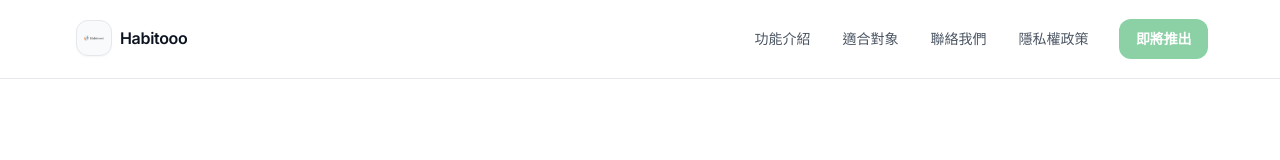
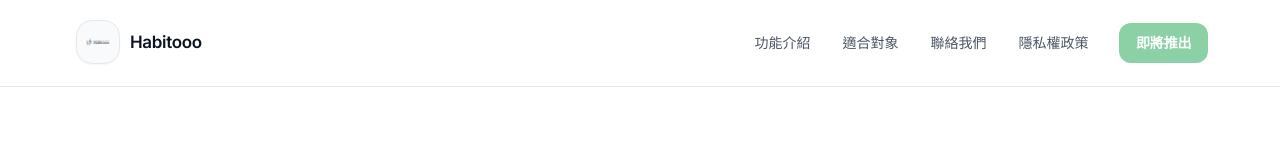
Before and after one commit to Hojean130/habitooo-website, a Next.js app in the folder sites/habitooo/: page / in a window 1280 px wide. Shown: the top 160 px of the page. Built offline with nearby package versions, Linux system fonts and the light colour scheme; no server answers.

Commit message:
放大logo

```diff
--- a/sites/habitooo/components/Brand.tsx
+++ b/sites/habitooo/components/Brand.tsx
@@ -16,25 +16,27 @@ export function Brand({
     <Link
       href={href}
       className={cn(
-        "inline-flex min-w-0 max-w-full items-center gap-1.5 rounded-xl px-0.5 py-1 text-sm font-semibold tracking-[-0.01em] text-primary hover:opacity-90 focus-ring sm:gap-2 sm:px-1",
+        "inline-flex min-w-0 max-w-full items-center gap-2 rounded-xl px-0.5 py-1 text-sm font-semibold tracking-[-0.01em] text-primary hover:opacity-90 focus-ring sm:gap-2.5 sm:px-1",
         className
       )}
       aria-label="Habitooo"
     >
       {showMark ? (
-        <span className="relative inline-flex h-8 w-8 shrink-0 items-center justify-center overflow-hidden rounded-xl border border-border-default bg-surface shadow-card sm:h-9 sm:w-9">
+        <span className="relative inline-flex h-10 w-10 shrink-0 items-center justify-center overflow-hidden rounded-2xl border border-border-default bg-surface shadow-card sm:h-11 sm:w-11">
           {/* 路徑見 lib/image-assets.ts（BRAND_LOGO_SRC），預設為占位圖 */}
           <img
             src={BRAND_LOGO_SRC}
             alt=""
-            width={36}
-            height={36}
-            className="h-8 w-8 object-contain p-1 sm:h-9 sm:w-9 sm:p-1.5"
+            width={44}
+            height={44}
+            className="h-10 w-10 object-contain p-1.5 sm:h-11 sm:w-11 sm:p-2"
             decoding="async"
           />
         </span>
       ) : null}
-      <span className="truncate text-sm font-semibold tracking-[-0.02em] sm:text-base">Habitooo</span>
+      <span className="truncate text-base font-semibold tracking-[-0.02em] sm:text-[1.0625rem]">
+        Habitooo
+      </span>
     </Link>
   );
 }
```
